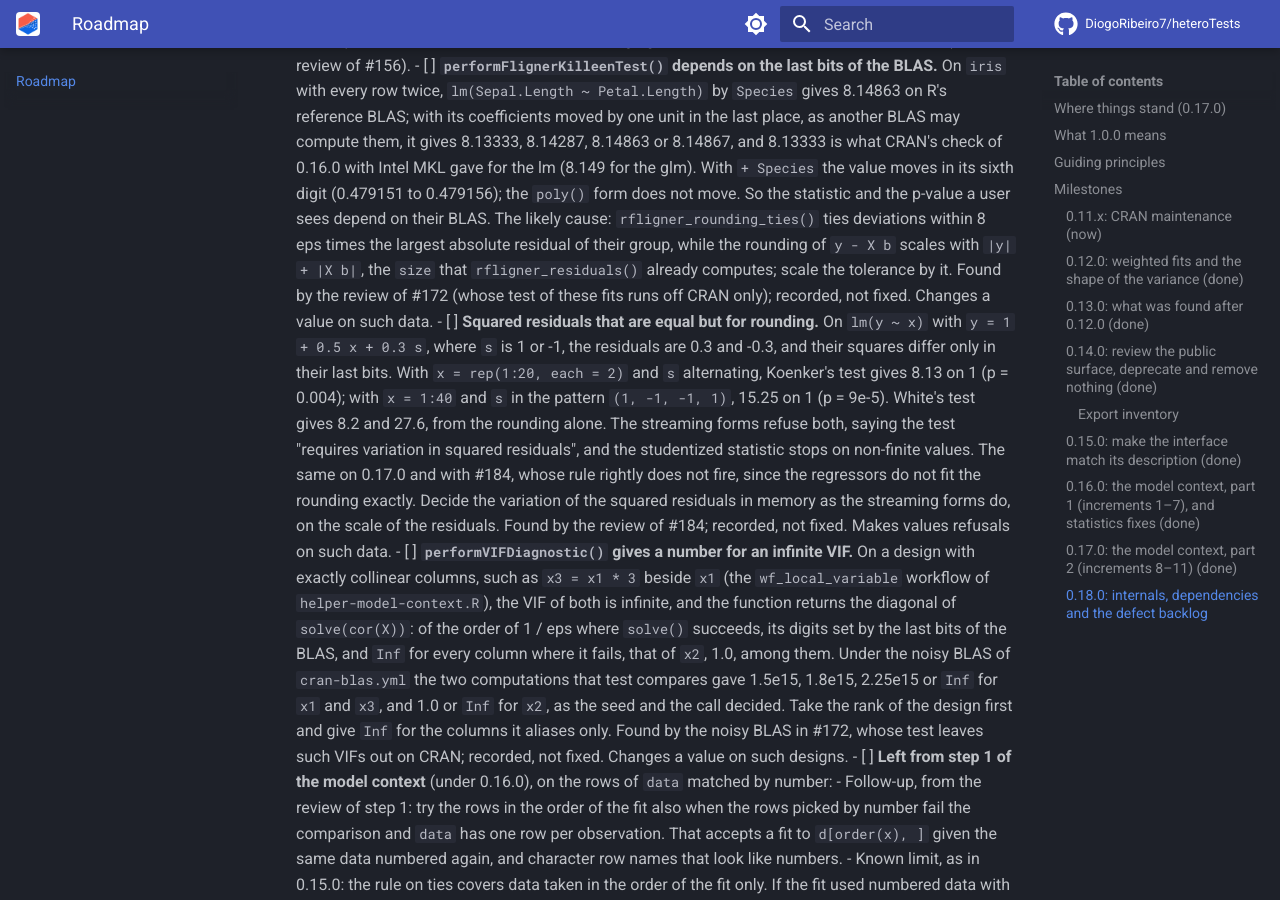
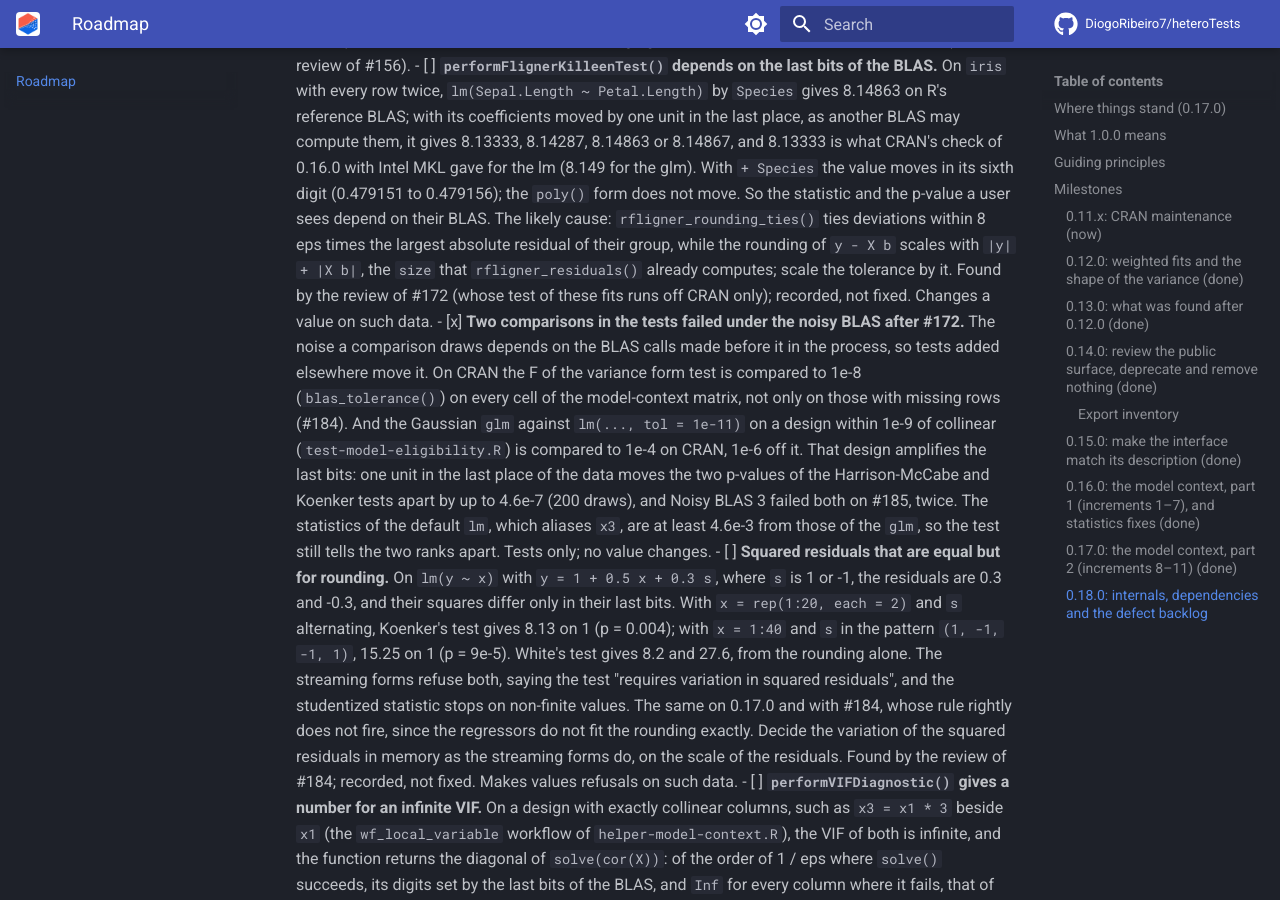
Before and after one commit to DiogoRibeiro7/heteroTests, an MkDocs documentation site: the page built from docs/roadmap.md, in a window 1280 px wide and 900 px high, scrolled down 52387 px. Built offline with MkDocs 1.6.1 and Material for MkDocs 9.7.7, drawn with Linux system fonts in a browser that asks for light colours; comment, search, counter and statistics services are not loaded.

Commit message:
Record in the roadmap the two comparisons in the tests that failed under the noisy BLAS after #172, and the tolerances they are compared to on CRAN

```diff
--- a/docs/roadmap.md
+++ b/docs/roadmap.md
@@ -2345,6 +2345,19 @@ announced in bold in `NEWS.md`.
     `rfligner_residuals()` already computes; scale the tolerance by it. Found
     by the review of #172 (whose test of these fits runs off CRAN only);
     recorded, not fixed. Changes a value on such data.
+- [x] **Two comparisons in the tests failed under the noisy BLAS after #172.**
+    The noise a comparison draws depends on the BLAS calls made before it in
+    the process, so tests added elsewhere move it. On CRAN the F of the
+    variance form test is compared to 1e-8 (`blas_tolerance()`) on every cell
+    of the model-context matrix, not only on those with missing rows (#184).
+    And the Gaussian `glm` against `lm(..., tol = 1e-11)` on a design within
+    1e-9 of collinear (`test-model-eligibility.R`) is compared to 1e-4 on CRAN,
+    1e-6 off it. That design amplifies the last bits: one unit in the last
+    place of the data moves the two p-values of the Harrison-McCabe and
+    Koenker tests apart by up to 4.6e-7 (200 draws), and Noisy BLAS 3 failed
+    both on #185, twice. The statistics of the default `lm`, which aliases
+    `x3`, are at least 4.6e-3 from those of the `glm`, so the test still tells
+    the two ranks apart. Tests only; no value changes.
 - [ ] **Squared residuals that are equal but for rounding.** On
     `lm(y ~ x)` with `y = 1 + 0.5 x + 0.3 s`, where `s` is 1 or -1, the
     residuals are 0.3 and -0.3, and their squares differ only in their last
```
Also changed, not shown: ROADMAP.md (+13 -0 lines).
